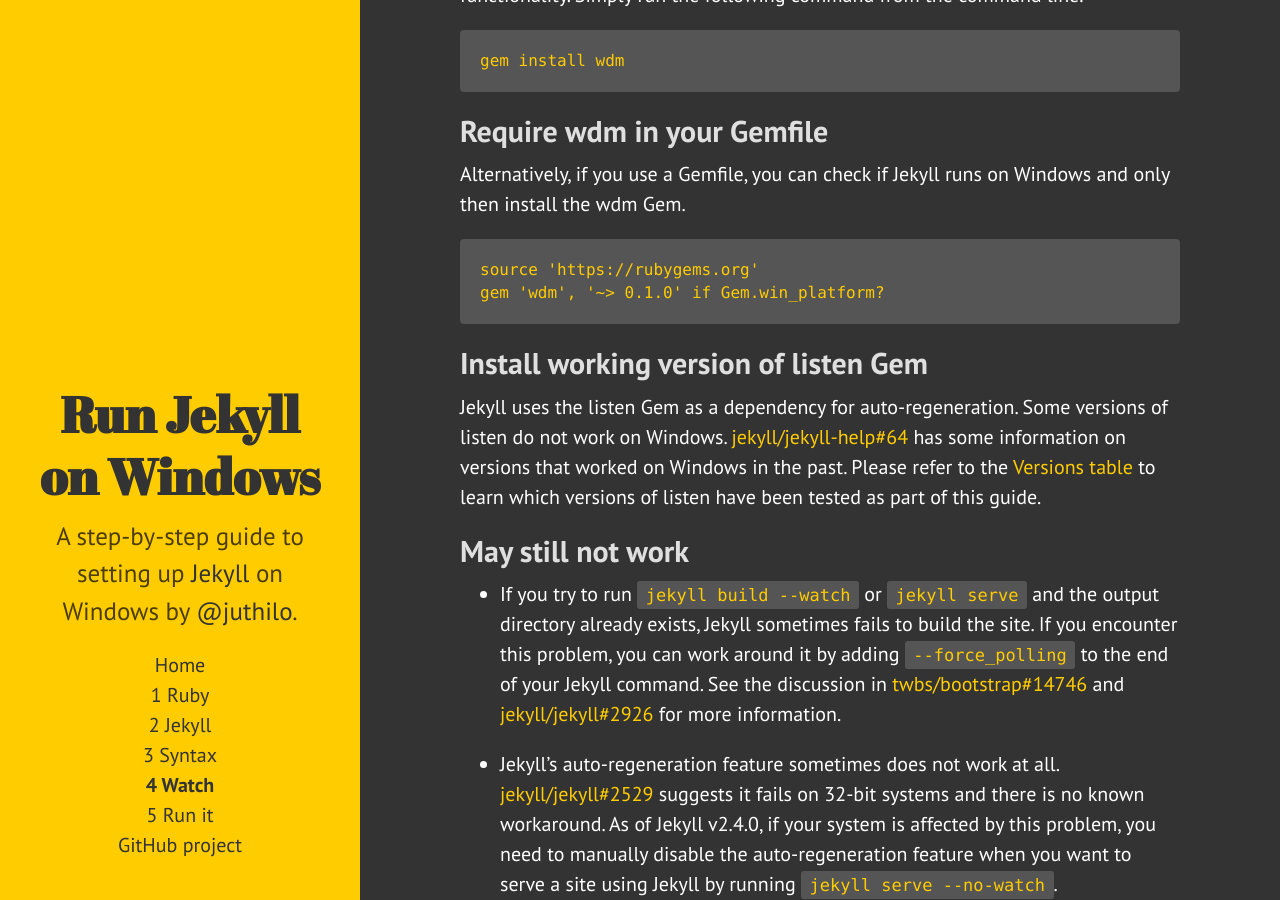
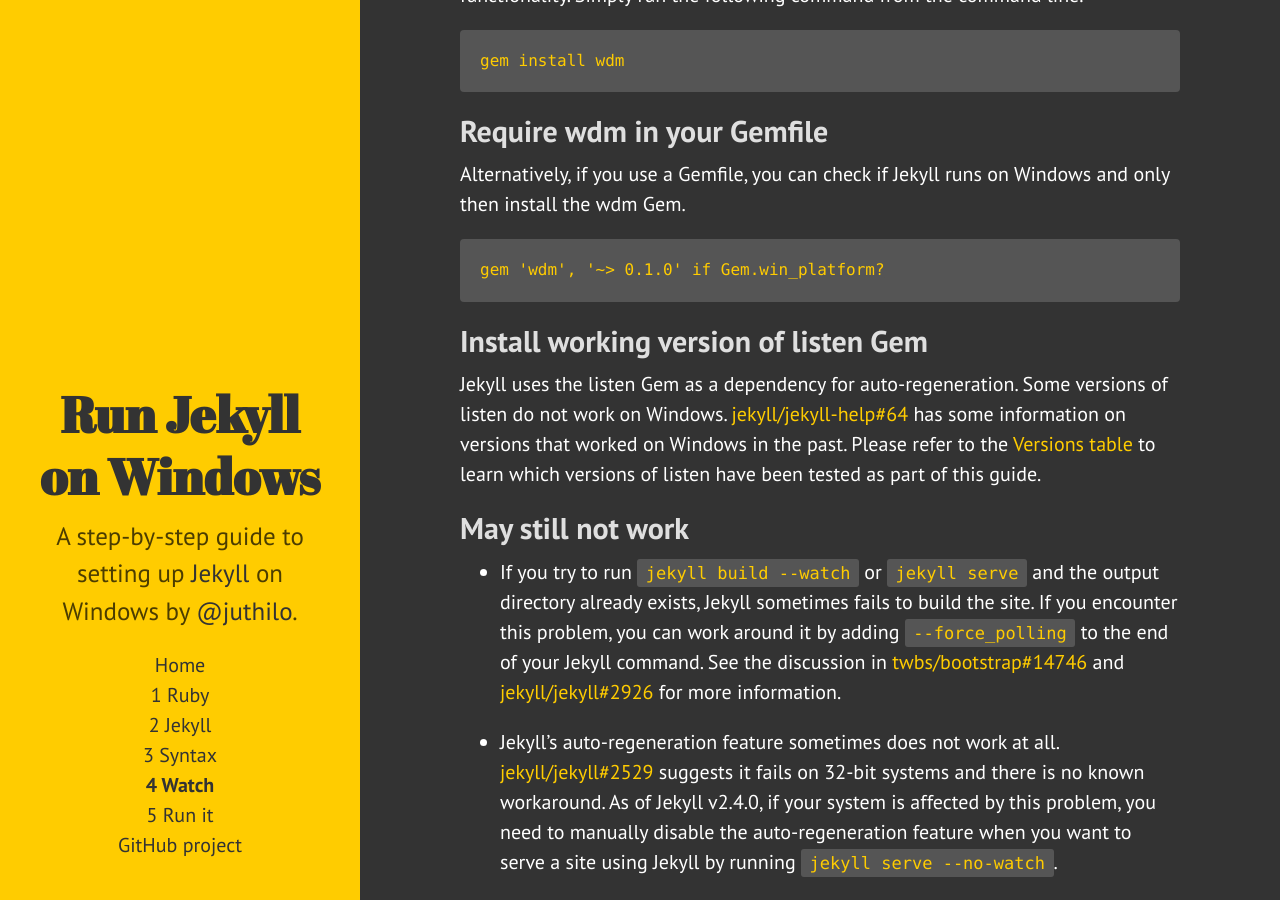
Before and after one commit to juthilo/run-jekyll-on-windows, a Jekyll site: the page built from 4-wdm-gem.md, in a window 1280 px wide and 900 px high, scrolled down 378 px. Built offline with Jekyll 4.4.1, drawn with Linux system fonts in a browser that asks for light colours.

Commit message:
Removed unneeded line

```diff
--- a/4-wdm-gem.md
+++ b/4-wdm-gem.md
@@ -19,7 +19,6 @@
 Alternatively, if you use a Gemfile, you can check if Jekyll runs on Windows and only then install the wdm Gem.
 
 ~~~
-source 'https://rubygems.org'
 gem 'wdm', '~> 0.1.0' if Gem.win_platform?
 ~~~
 
```
